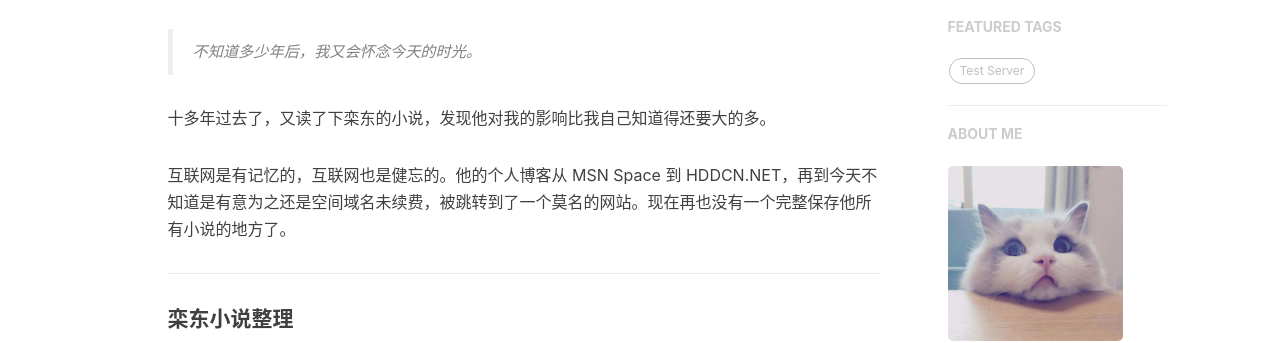
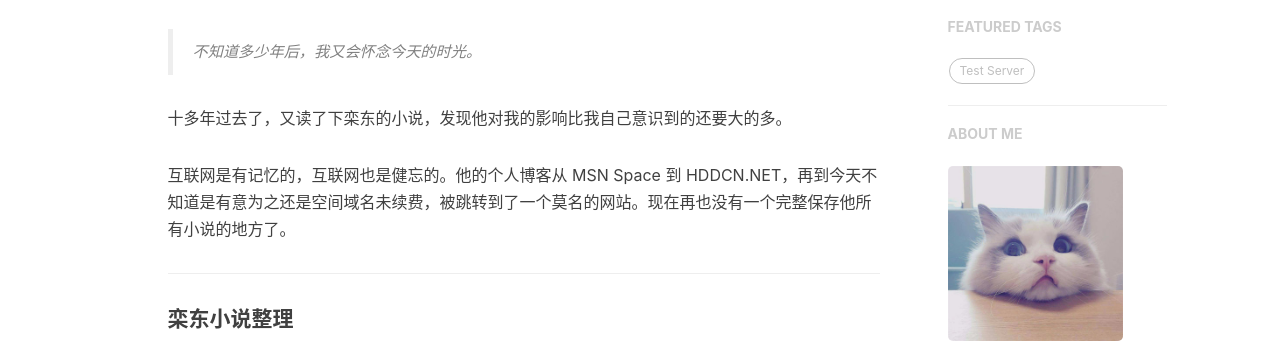
Before and after one commit to zizouqi/zizouqi.github.io, a Jekyll site: the page built from hikaru.html, in a window 1280 px wide. Shown: the part 429-772 px from the top of the page. Built offline with Jekyll 4.4.1, drawn with Linux system fonts in a browser that asks for light colours; nearby versions of some CDN libraries; comment, search, counter and statistics services are not loaded.

Commit message:
Update index.md

```diff
--- a/_includes/article/index.md
+++ b/_includes/article/index.md
@@ -1,7 +1,7 @@
 > 不知道多少年后，我又会怀念今天的时光。
 
 
-十多年过去了，又读了下栾东的小说，发现他对我的影响比我自己知道得还要大的多。
+十多年过去了，又读了下栾东的小说，发现他对我的影响比我自己意识到的还要大的多。
 
 互联网是有记忆的，互联网也是健忘的。他的个人博客从 MSN Space 到 HDDCN.NET，再到今天不知道是有意为之还是空间域名未续费，被跳转到了一个莫名的网站。现在再也没有一个完整保存他所有小说的地方了。
 
```
